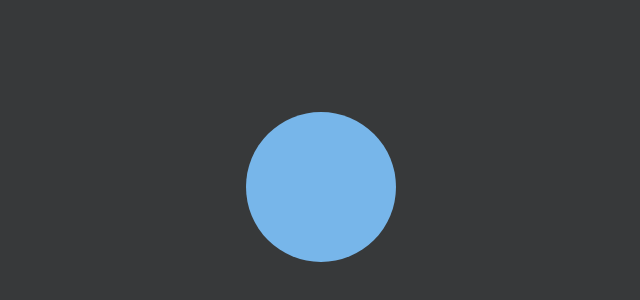
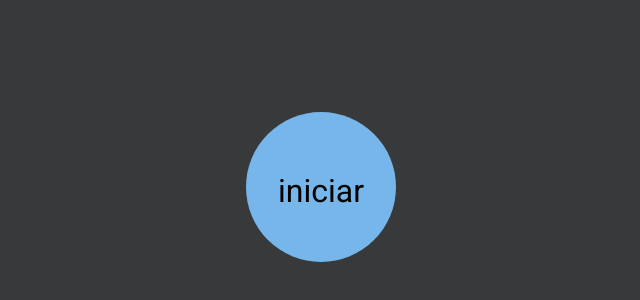
Before and after one commit to martinsgms/respire, a plain HTML site: page index.html in a window 1280 px wide. Shown: the part 80-380 px from the top of the page, without its empty margins (319-959 px from the left). Drawn offline with Linux system fonts and the light colour scheme.

Commit message:
adiciona mensagem inicial

```diff
--- a/index.html
+++ b/index.html
@@ -9,7 +9,7 @@
 
     <div class="container m18">
         <div class="circle" id="circle" onclick=iniciar()>
-            <div class="mensagem" id="mensagem" ></div>
+            <div class="mensagem" id="mensagem" >iniciar</div>
         </div>
 
     </div>
```
